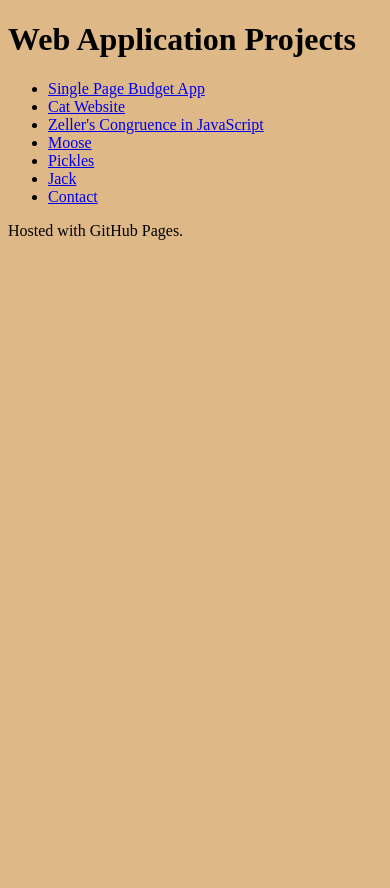
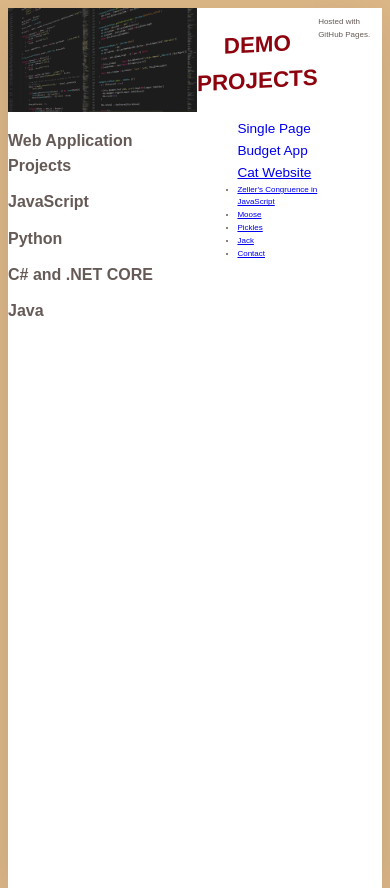
Before and after one commit to Hunter71a/Hunter71a.github.io, a plain HTML site: page index.html in a window 390 px wide. Before the commit the page ends 844 px from the top, so only its background shows below. Drawn offline with Linux system fonts and the light colour scheme.

Commit message:
update pages

```diff
--- a/css/demolinks.css
+++ b/css/demolinks.css
@@ -11,9 +11,49 @@ header, main, nav.footer, section, article, figure, figcaption, aside {
 html {
     height: 100%;
     background-color: burlywood;
+}
 
+*, *::before, *::after {
+    box-sizing: inherit;
 }
-@media only screen and (min-width: 1024px) {  #wrapper {
+
+html {
+    box-sizing: border-box;
+    font-size: 62.5%;
+}
+
+@media only screen and (max-width: 68.75em) {
+    html {
+        font-size: 50%;
+    }
+}
+
+.background {
+    display: block;
+    height: 100%;
+    width: 100%;
+    position: absolute;
+    top: 0;
+    left: 0;
+    background-image: linear-gradient(to right bottom, #FBDB89, #F48982);
+    opacity: .4;
+}
+
+
+
+body {
+    font-family: 'Nunito Sans', sans-serif;
+    font-weight: 400;
+    line-height: 1.6;
+    color: #655A56;
+    background-image: linear-gradient(to right bottom, #FBDB89, #F48982);
+    background-size: cover;
+    background-repeat: no-repeat;
+    min-height: calc(100vh - 2 * 4vw);
+}
+
+@media only screen and (min-width: 1024px) {
+    #wrapper {
         margin-left: auto;
         margin-right: auto;
         width: 80%;
@@ -22,7 +62,8 @@ html {
     }
 }
 
-@media only screen and (max-width: 1024px) {  #wrapper {
+@media only screen and (max-width: 1024px) {
+    #wrapper {
         margin-left: auto;
         margin-right: auto;
         width: 100%;
@@ -35,3 +76,69 @@ html {
     background-color: bisque;
     height: auto;
 }
+
+.container {
+    max-width: 120rem;
+    margin: 4vw auto;
+    background-color: #fff;
+    border-radius: 6px;
+    overflow: hidden;
+    box-shadow: 0 2rem 6rem 0.5rem rgba(101, 90, 86, 0.2);
+    display: grid;
+    grid-template-rows: 10rem minmax(100rem, auto);
+    grid-template-columns: 1.1fr 2fr 1.1fr;
+    grid-template-areas: "head head head" "list recipe shopping";
+}
+
+.list_container {
+    align-items: right;
+}
+
+.list_item {
+    font: outline;
+    font-size: 1.7rem;
+    height: 2.3rem;
+    align-self: center;
+    display: block;
+    height: 100%;
+    width: 100%;
+    position: relative;
+    top: 0;
+    left: 0;
+}
+
+.list_container>a {
+    text-decoration: none;
+}
+
+.list_item>li>a {
+    text-decoration: none;
+}
+
+.list_item:hover {
+    visibility: visible;
+    opacity: 1;
+    transform: translateY(0);
+}
+
+@media only screen and (max-width: 68.75em) {
+    .container {
+        width: 100%;
+        margin: 0;
+        border-radius: 0;
+    }
+}
+
+.header_logo {
+    max-height: 13rem;
+}
+
+.subheader {
+    font-size: 2.8rem;
+    font-weight: 600;
+    color: rgb(141, 4, 15);
+    text-transform: uppercase;
+    margin-bottom: 2.5rem;
+    text-align: center;
+    transform: skewY(-3deg);
+}
--- /dev/null
+++ b/css/styles.css
@@ -0,0 +1,18 @@
+.container {
+  margin: 15px;
+  background-color: cornsilk;
+}
+
+.row {
+  display: flex;
+  flex-direction: row;
+  flex-wrap: wrap;
+  width: 100%;
+}
+
+.column {
+  display: flex;
+  flex-direction: column;
+  flex-basis: 100%;
+  flex: 1;
+}
--- a/index.html
+++ b/index.html
@@ -8,13 +8,23 @@
         <link rel="stylesheet" href="css/demolinks.css">
     </head>
 <body>
+    <div class="container">
+        <header class="header">
+            <img src="img/computer-1873831_960_720.webp" alt="Logo" class="header_logo">
 <h1>Web Application Projects</h1>
+<h1>JavaScript</h1>
+<h1>Python</h1>
+<h1>C# and .NET CORE</h1>
+<h1>Java</h1>
+</header>
 <div id="projectLinks">
+    <h2 class="subheader">Demo Projects</h2>
+    <div class="list_container">
         <ul>
-                <li>
-                    <a href="demoProjects/BudgetApp/index.html" target="_blank">Single Page Budget App</a>
+                <li class="list_item">
+                    <a href="demoProjects/BudgetApp/index.html" style="text-decoration: none;">Single Page Budget App</a>
                 </li>
-                <li>
+                <li class="list_item">
                     <a href="demoProjects/CatWebsite/index.html" target="_blank">Cat Website</a>
                 </li>
                 <li>
@@ -33,7 +43,11 @@
                     <a href="contact.html" target="_blank">Contact</a>
                 </li>
             </ul>
+            </div>
 </div>
+
 <p>Hosted with GitHub Pages.</p>
+    </div>
+
 </body>
 </html>
```
Also changed, not shown: demoProjects/ZellersCongruence/index.html (+1 -1 lines), indexDevelopement.html (added, +70 -0 lines). Lines whose indentation alone changed are shown as unchanged.
